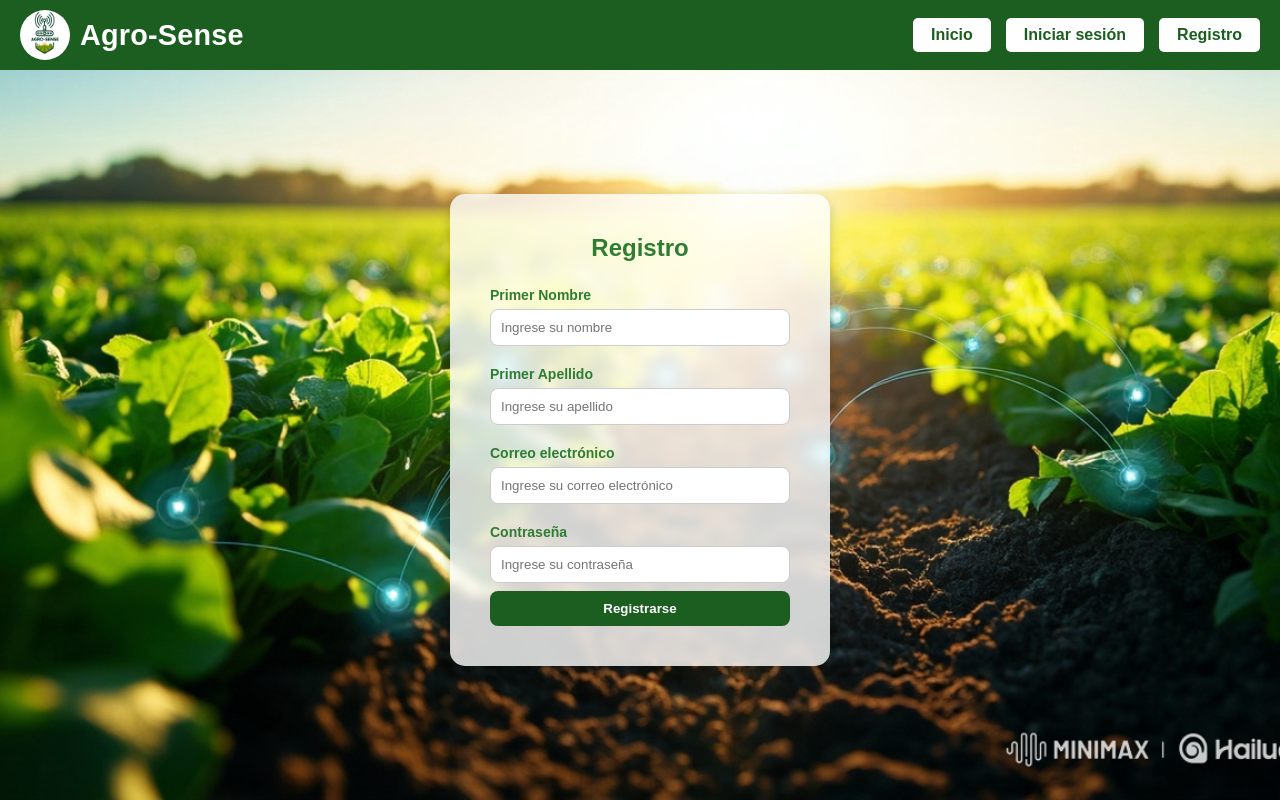
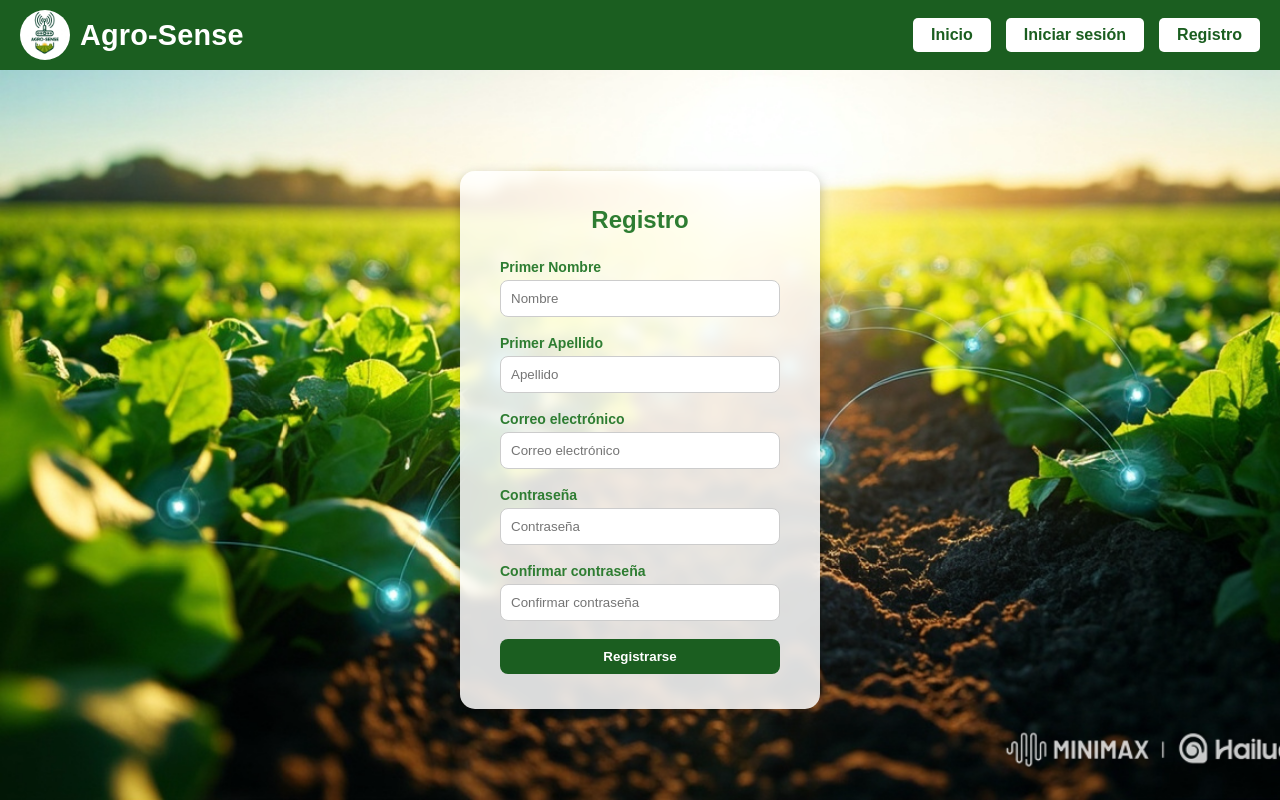
Before and after one commit to nicolasresgra2005/softwaredesarrollo1, a React (Vite) app: page /register in a window 1280 px wide. Built offline with nearby package versions, Linux system fonts and the light colour scheme.

Commit message:
Actualizacion paginas

```diff
--- a/src/pages/Login.css
+++ b/src/pages/Login.css
@@ -15,19 +15,21 @@
 
 /* 🔹 Caja del formulario */
 .login-box {
-  background-color: rgba(255, 255, 255, 0.8); /* Más transparente */
-  width: 350px;
-  padding: 40px;
+  background-color: rgba(255, 255, 255, 0.8); /* igual al register */
+  width: 350px; /* igual al register */
+  padding: 40px; /* igual al register */
   border-radius: 15px;
   box-shadow: 0 4px 12px rgba(0, 0, 0, 0.2);
   text-align: center;
-  backdrop-filter: blur(6px); /* efecto vidrio sutil */
+  backdrop-filter: blur(6px);
 }
 
+/* 🔹 Título */
 .login-box h2 {
   margin-bottom: 25px;
   color: #2e7d32;
   font-weight: 700;
+  font-size: 22px;
 }
 
 /* 🔹 Campos y etiquetas */
@@ -48,6 +50,7 @@
   border-radius: 8px;
   outline: none;
   margin-bottom: 8px;
+  font-size: 14px;
 }
 
 /* 🔹 Botón */
@@ -61,6 +64,7 @@
   transition: 0.3s;
   width: 100%;
   font-weight: 600;
+  font-size: 15px;
 }
 
 .login-box button:hover {
@@ -72,4 +76,5 @@
   color: #d32f2f;
   font-weight: 500;
   margin-top: 10px;
+  font-size: 14px;
 }
--- a/src/pages/Register.css
+++ b/src/pages/Register.css
@@ -2,7 +2,7 @@
 .register-container {
   display: flex;
   justify-content: center;
-  align-items: center; /* centrado vertical */
+  align-items: center;
   min-height: 100vh;
   width: 100%;
   background-image: url('../assets/FonfoR.png');
@@ -11,19 +11,20 @@
   background-repeat: no-repeat;
   background-attachment: fixed;
   overflow: hidden;
-  padding: 0 20px; /* un pequeño margen lateral opcional */
+  position: relative;
 }
 
 /* 🔹 Caja del formulario */
 .register-box {
-  background-color: rgba(255, 255, 255, 0.8);
-  width: 380px;
-  padding: 40px;
+  position: relative;
+  top: -30px; /* 🔼 Sube la caja sin afectar el fondo */
+  background-color: rgba(255, 255, 255, 0.85);
+  width: 360px;
+  padding: 35px 40px;
   border-radius: 15px;
-  box-shadow: 0 4px 12px rgba(0, 0, 0, 0.2);
+  box-shadow: 0 4px 12px rgba(0, 0, 0, 0.25);
   text-align: center;
   backdrop-filter: blur(6px);
-  transform: translateY(-40px); /* 🟢 sube el cuadro un poco */
 }
 
 /* 🔹 Título */
@@ -39,8 +40,8 @@
   text-align: left;
   font-weight: 600;
   color: #2e7d32;
-  margin-top: 12px;
-  margin-bottom: 6px;
+  margin-top: 10px;
+  margin-bottom: 5px;
   font-size: 14px;
 }
 
@@ -65,6 +66,7 @@
   transition: 0.3s;
   width: 100%;
   font-weight: 600;
+  margin-top: 10px;
 }
 
 .register-box button:hover {
--- a/src/pages/Register.jsx
+++ b/src/pages/Register.jsx
@@ -8,6 +8,7 @@ const Register = () => {
     Primer_Apellido_U: "",
     Correo_Electronico_U: "",
     Contraseña_U: "",
+    Confirmar_Contraseña: "",
   });
 
   const [message, setMessage] = useState("");
@@ -18,6 +19,11 @@ const Register = () => {
 
   const handleSubmit = async (e) => {
     e.preventDefault();
+
+    if (formData.Contraseña_U !== formData.Confirmar_Contraseña) {
+      setMessage("Las contraseñas no coinciden");
+      return;
+    }
 
     try {
       const res = await API.post("/register", formData);
@@ -32,46 +38,52 @@ const Register = () => {
       <form className="register-box" onSubmit={handleSubmit}>
         <h2>Registro</h2>
 
-        <label htmlFor="Primer_Nombre_U">Primer Nombre</label>
+        <label>Primer Nombre</label>
         <input
           type="text"
-          id="Primer_Nombre_U"
           name="Primer_Nombre_U"
-          placeholder="Ingrese su nombre"
+          placeholder="Nombre"
           value={formData.Primer_Nombre_U}
           onChange={handleChange}
           required
         />
 
-        <label htmlFor="Primer_Apellido_U">Primer Apellido</label>
+        <label>Primer Apellido</label>
         <input
           type="text"
-          id="Primer_Apellido_U"
           name="Primer_Apellido_U"
-          placeholder="Ingrese su apellido"
+          placeholder="Apellido"
           value={formData.Primer_Apellido_U}
           onChange={handleChange}
           required
         />
 
-        <label htmlFor="Correo_Electronico_U">Correo electrónico</label>
+        <label>Correo electrónico</label>
         <input
           type="email"
-          id="Correo_Electronico_U"
           name="Correo_Electronico_U"
-          placeholder="Ingrese su correo electrónico"
+          placeholder="Correo electrónico"
           value={formData.Correo_Electronico_U}
           onChange={handleChange}
           required
         />
 
-        <label htmlFor="Contraseña_U">Contraseña</label>
+        <label>Contraseña</label>
         <input
           type="password"
-          id="Contraseña_U"
           name="Contraseña_U"
-          placeholder="Ingrese su contraseña"
+          placeholder="Contraseña"
           value={formData.Contraseña_U}
+          onChange={handleChange}
+          required
+        />
+
+        <label>Confirmar contraseña</label>
+        <input
+          type="password"
+          name="Confirmar_Contraseña"
+          placeholder="Confirmar contraseña"
+          value={formData.Confirmar_Contraseña}
           onChange={handleChange}
           required
         />
```
